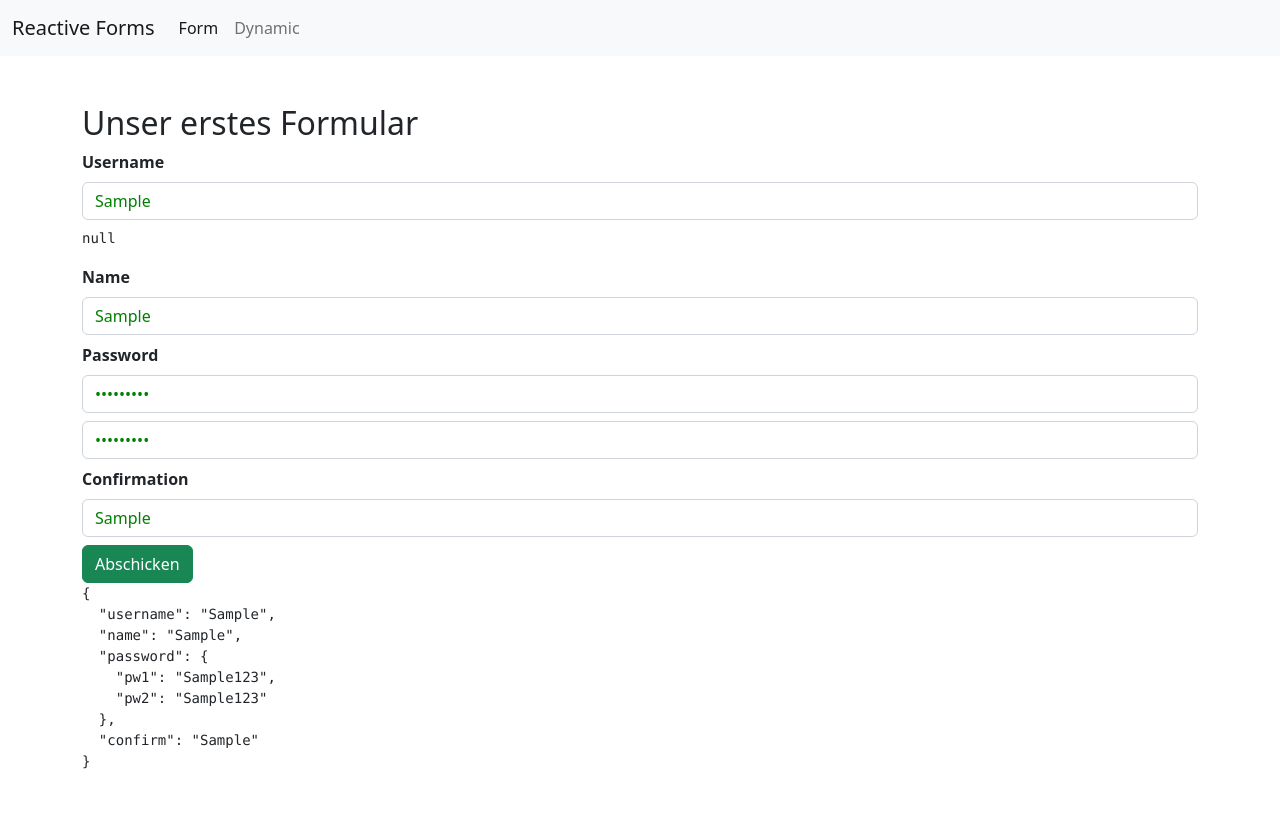
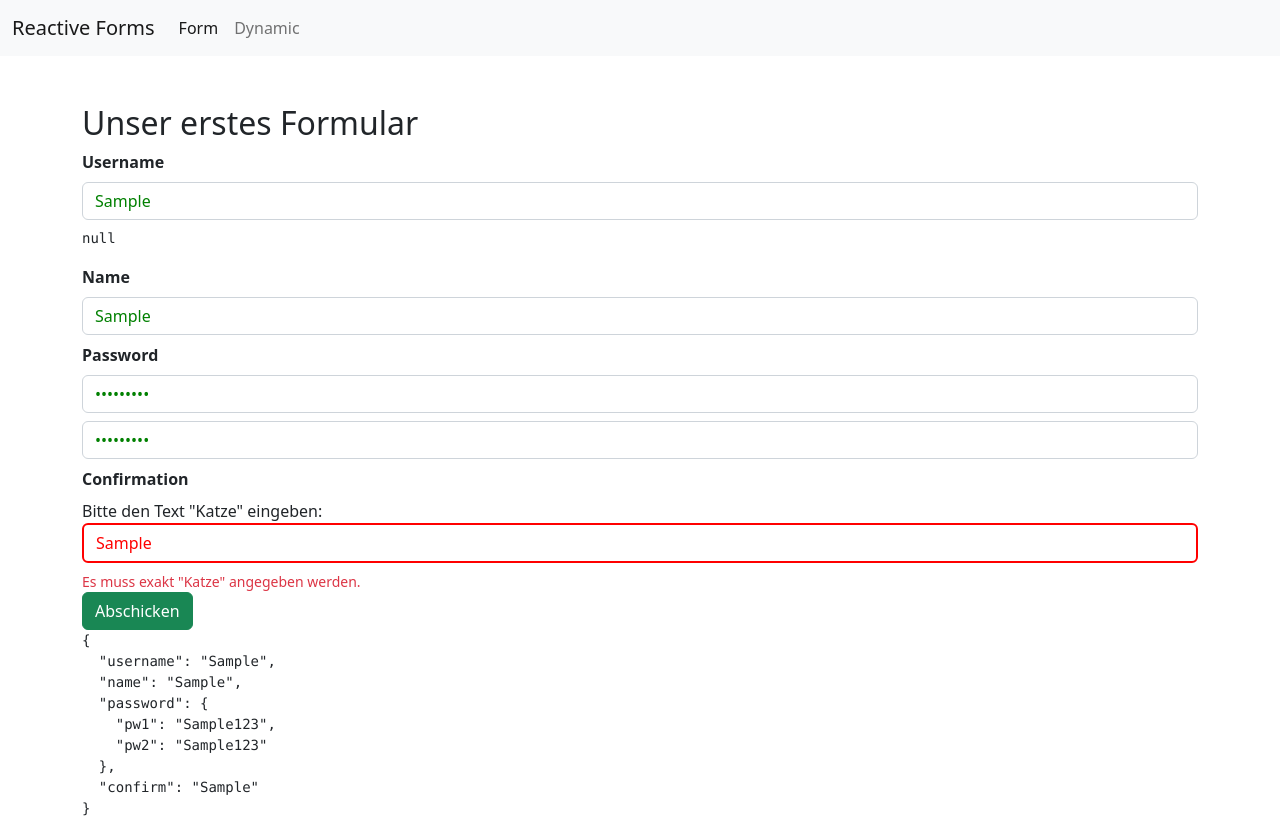
Before and after one commit to lflfm/2022-10-angular-forms-duesseldorf, an Angular app: page /form in a window 1280 px wide. Both pictures are taken after typing "Sample", "Sample", "Sample123", "Sample123", "Sample" into the empty fields and a click on the button "Abschicken". Before the commit the page ends 800 px from the top, so only its background shows below. Built offline with nearby package versions, Linux system fonts and the light colour scheme; what @ngx-formly/bootstrap, @ngx-formly/core would draw is missing.

Commit message:
Eigener Validator

```diff
--- a/src/app/form/form.component.html
+++ b/src/app/form/form.component.html
@@ -26,8 +26,12 @@
   </div>
 
   <div class="group">
-    <label>Confirmation</label>
-    <input type="text" formControlName="confirm">
+    <label>Confirmation</label><br>
+    Bitte den Text "{{ challengeString }}" eingeben:<br>
+    <input type="text" formControlName="confirm" [placeholder]="challengeString">
+    <div class="feedback-error" *ngIf="hasError('confirm', 'exactvalue')">
+      Es muss exakt "{{ challengeString }}" angegeben werden.
+    </div>
   </div>
 
   <!-- Button deaktivieren: [disabled]="userForm.invalid" -->
--- a/src/app/form/form.component.ts
+++ b/src/app/form/form.component.ts
@@ -1,6 +1,7 @@
 import { Component } from '@angular/core';
 import { FormGroup, FormControl, FormArray, Validators, FormRecord } from '@angular/forms';
 import { AsyncValidatorService } from '../async-validator.service';
+import { exactValue, myTestValidator } from '../validators';
 
 @Component({
   selector: 'app-form',
@@ -9,6 +10,8 @@ import { AsyncValidatorService } from '../async-validator.service';
 })
 export class FormComponent {
 
+  challengeString = 'Katze';
+
   userForm = new FormGroup({
     username: new FormControl('', {
       nonNullable: true,
@@ -16,6 +19,7 @@ export class FormComponent {
         Validators.required,
         Validators.minLength(3),
         Validators.maxLength(32),
+        // myTestValidator('eins', 2)
       ]
     }),
     name: new FormControl('', {
@@ -29,7 +33,12 @@ export class FormComponent {
       pw1: new FormControl('', { nonNullable: true }),
       pw2: new FormControl('', { nonNullable: true }),
     }),
-    confirm: new FormControl('', { nonNullable: true })
+    confirm: new FormControl('', {
+      nonNullable: true,
+      validators: [
+        exactValue(this.challengeString)
+      ]
+    })
   });
 
   constructor(private av: AsyncValidatorService) {}
--- a/src/app/validators.ts
+++ b/src/app/validators.ts
@@ -1 +1,35 @@
 import { FormGroup, ValidatorFn } from '@angular/forms';
+
+
+export const myTestValidator1: ValidatorFn = function (control) {
+  return {
+    myerrorcode: { foo: 'bar' }
+  };
+}
+
+
+export const myTestValidator = function (param1: string, param2: number): ValidatorFn {
+  return (control) => {
+    return { myerrorcode: { param1, param2 } };
+  }
+}
+
+
+// Aufgabe: Validator exactValue(value) implementieren
+// Fehler ausgeben, wenn nicht exakt der Wert im Control steht
+// Inhalt des Fehlers: dürft ihr selbst festlegen! :-)
+export const exactValue = function(requiredValue: string): ValidatorFn {
+  return control => {
+    if (control.value === requiredValue) {
+      return null;
+    } else {
+      return {
+        exactvalue: {
+          actualValue: control.value,
+          requiredValue
+        }
+      };
+    }
+    // return control.value === requiredValue ? null : { exactvalue: true };
+  }
+}
```
